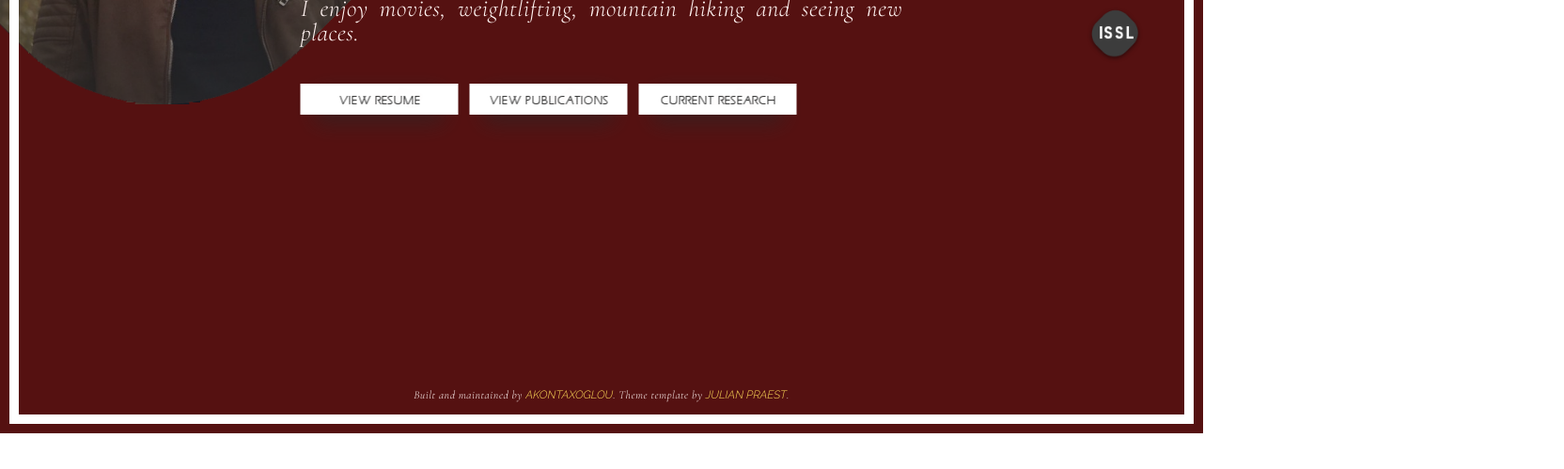
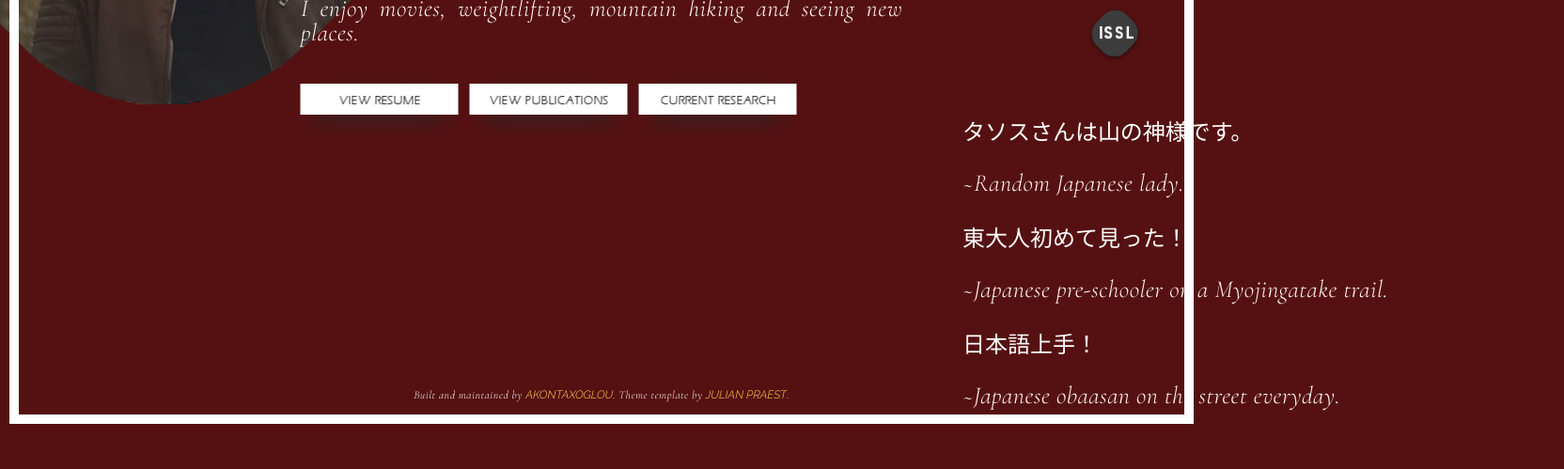
Before and after one commit to akontaxoglou/akontaxoglou.github.io, a plain HTML site: page index.html in a window 1280 px wide. Shown: the part 339-838 px from the top of the page at 94% size, 1664 px wide, since content can reach past the window. Before the commit the page ends 800 px from the top, so only its background shows below. Drawn offline with nearby package versions, Linux system fonts and the light colour scheme.

Commit message:
added quotes

```diff
--- a/index.html
+++ b/index.html
@@ -46,6 +46,15 @@ section {
     left: 25%;
 	width: 100%;
     top: 10%;
+	width: 50%;
+    height: 80%;
+	word-wrap: normal;
+}
+
+#quotes {
+    left: 80%;
+	width: 100%;
+    top: 55%;
 	width: 50%;
     height: 80%;
 	word-wrap: normal;
@@ -248,6 +257,12 @@ hr {
     border: none;
 }
 
+
+
+
+
+
+
 #resumeButton
 {
 	background-image: url("resumeButtonSprite.png");
@@ -408,7 +423,26 @@ hr {
 		<div>
 		</div>
 	</section>
+
 </section>
+
+
+
+ <section id="quotes">
+  <div><!--align="right">-->
+  <!--<h2 class="delayedAppearance"><b><u>Quotes about Tasos</u></b></h2>-->
+  <h2 class="delayedAppearance">タソスさんは山の神様です。</h2>
+  <h3 class="delayedAppearance"><em>~Random Japanese lady.</em></h3>
+
+  <h2 class="delayedAppearance">東大人初めて見った！</</h2>
+  <!--<h2 class="delayedAppearance">and</h2>
+  <h2 class="delayedAppearance">天才！</h2> -->
+  <h3 class="delayedAppearance"><em>~Japanese pre-schooler on a Myojingatake trail.</em></h3>
+
+  <h2 class="delayedAppearance">日本語上手！</h2>
+  <h3 class="delayedAppearance"><em>~Japanese obaasan on the street everyday.</em></h3>
+  </div>
+	</section>
 
 
 
@@ -442,6 +476,8 @@ hr {
 		<img  alt="ISSL" src="issl.png" width="60" height="60">
 		</a>
 	</div>
+
+
 </section>
 
 </body>
```
